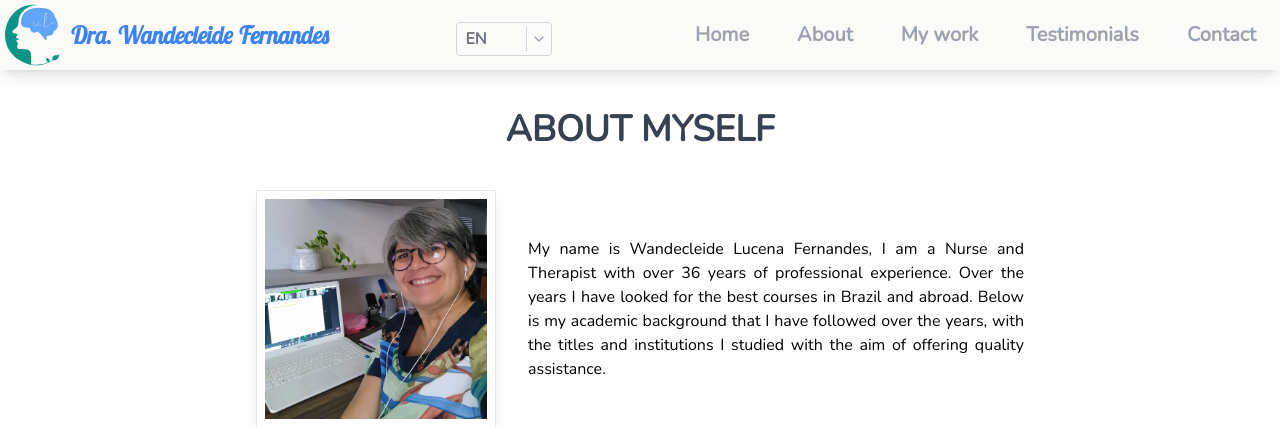
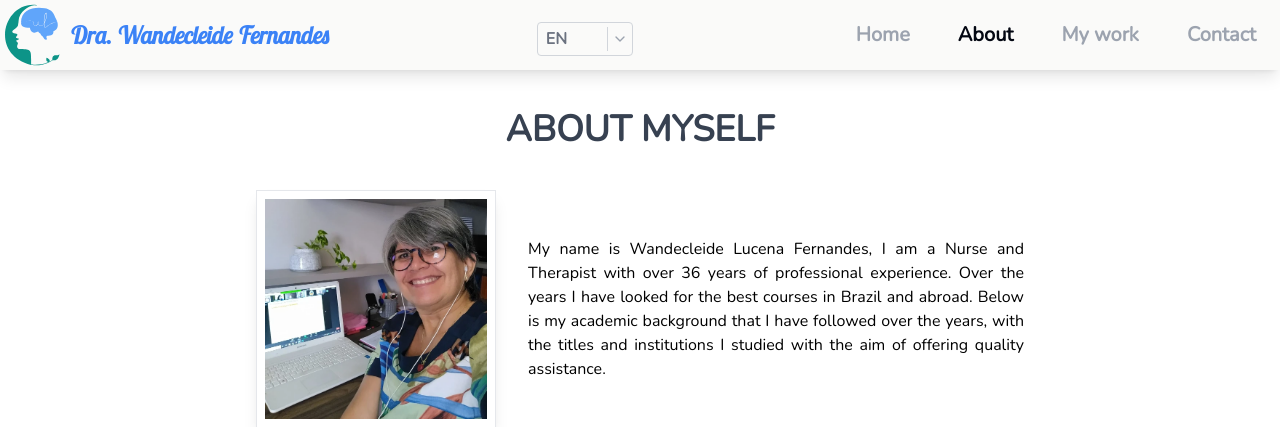
Before and after one commit to tiagofviana/wandecleide-website, a Django app: page /en/about/ in a window 1280 px wide. Shown: the top 427 px of the page. Run offline with Django 4.2, Linux system fonts and the light colour scheme; style sheets or scripts are compiled from the project's sources.

Commit message:
Adding effect to show current page

```diff
--- a/src/core/static/core/_css/tailwind/input.css
+++ b/src/core/static/core/_css/tailwind/input.css
@@ -37,9 +37,9 @@
 
     #menu__list {
         /* small */
-        @apply flex flex-col flex-nowrap absolute z-30 top-20 right-4 shadow bg-white rounded;
+        @apply flex flex-col flex-nowrap absolute z-30 top-20 right-4 shadow-lg bg-white rounded;
         /* middle */
-        @apply lg:flex-row lg:static lg:shadow-transparent lg:bg-transparent;
+        @apply lg:flex-row lg:static lg:shadow-none lg:bg-transparent;
 
         & > li:not(:last-of-type) {
             @apply h-full border-b border-gray-200;
@@ -52,6 +52,11 @@
             @apply h-full flex items-center justify-center px-4 py-2 text-gray-400 text-xl hover:text-gray-950 font-semibold font-default xl:px-6;
             /* middle */
             @apply lg:py-0;
+        }
+
+
+        & > li > a[aria-disabled="true"]{
+            @apply cursor-default text-gray-950;
         }
     }
 
--- a/src/core/templates/core/base.html
+++ b/src/core/templates/core/base.html
@@ -45,12 +45,20 @@
                 {% include "core/components/menu-language-selector.html" %}
 
                 <input type="checkbox" id="menu__hamburguer__checkbox" class="hidden">
+
                 <ul id="menu__list">
-                    <li><a href="{% url 'users:index' %}">{% translate "Home" %}</a></li>
-                    <li><a href="{% url 'users:about' %}">{% translate "About" %}</a></li>
-                    <li><a href="{% url 'users:my-work' %}">{% translate "My work" %}</a></li>
-                    <li><a href="#">{% translate "Testimonials" %}</a></li>
-                    <li><a href="{% url 'users:contact' %}">{% translate "Contact" %}</a></li>
+                    {% menu_list_items as MENU_LIST_ITEMS %}
+                    {% for name, url in MENU_LIST_ITEMS %}
+                        {% if url != request.path  %}
+                            <li>
+                                <a href="{{ url }}"> {{ name }} </a>
+                            </li>
+                        {% else %}
+                            <li>
+                                <a aria-disabled="true" href="#"> {{ name }}</a>
+                            </li>
+                        {% endif %}
+                    {% endfor %}
                 </ul>
 
                 <label id="menu__hamburguer" for="menu__hamburguer__checkbox">
--- a/src/core/templatetags/core.py
+++ b/src/core/templatetags/core.py
@@ -1,6 +1,7 @@
 from django import template
 from django.utils import translation
 from django.urls import resolve, reverse
+from django.utils.translation import gettext as _
 
 register = template.Library()
 
@@ -12,3 +13,12 @@ def translate_current_url(context, language_code: str):
     url = reverse(f"{view.app_name}:{view.url_name}", args=view.args, kwargs=view.kwargs)
     translation.activate(request_language)
     return url
+
+@register.simple_tag(takes_context=False)
+def menu_list_items() -> tuple:
+    return (
+        (_('Home'), reverse('users:index')),
+        (_('About'), reverse('users:about')),
+        (_('My work'), reverse('users:my-work')),
+        (_('Contact'), reverse('users:contact')),
+    )
```
Also changed, not shown: other parts of src/core/templates/core/base.html (+1 -1 lines), src/core/static/core/_js/copia.js (deleted, +0 -34 lines).
